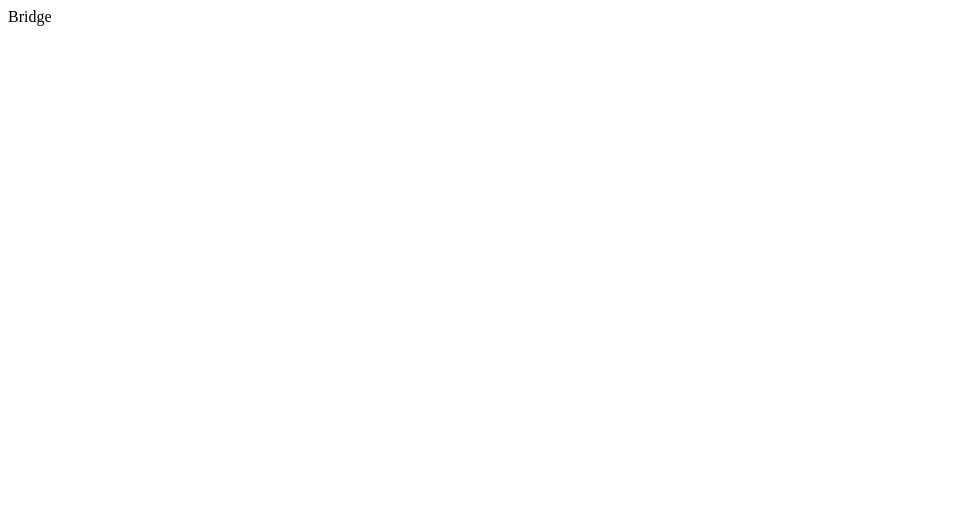
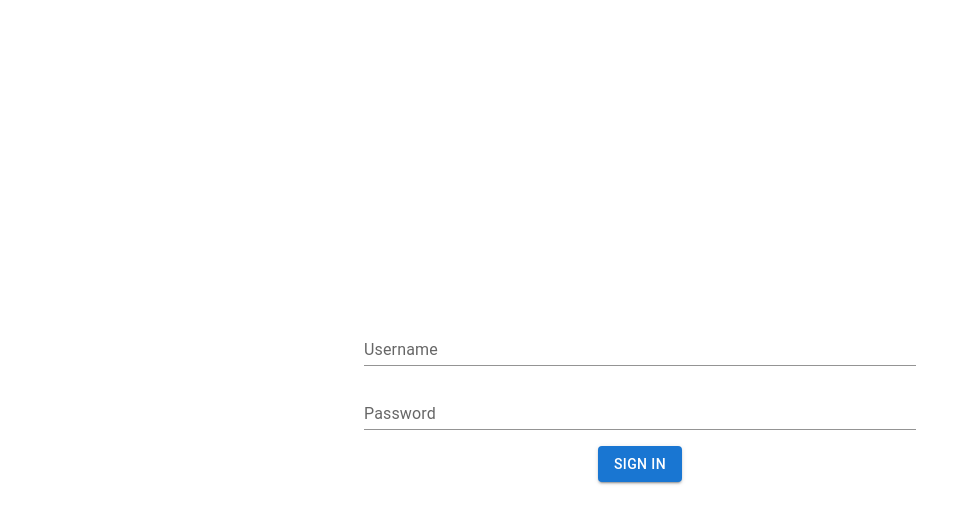
Before and after one commit to Chaffe/bridge, a React app: page /login in a window 1280 px wide. Shown: the top 524 px of the page, without its empty margins (0-971 px from the left). Built offline with nearby package versions, Linux system fonts and the light colour scheme.

Commit message:
implement authorization

```diff
--- a/src/components/App/App.jsx
+++ b/src/components/App/App.jsx
@@ -1,16 +1,53 @@
 import React from 'react';
+import { Provider, connect } from "react-redux";
+import { store } from "../../store";
+import {
+    withRouter,
+    Route
+} from "react-router-dom";
 import '../../style.scss';
+import Home from "../Home/Home.jsx";
+import Login from "../Login/Login.jsx";
 
 class App extends React.Component {
+    constructor(props) {
+        super(props);
+    }
+
+    componentDidMount() {
+        if (localStorage.getItem('isAuth') === 'true') {
+            this.props.setIsAuth(true);
+        } else {
+            this.props.history.push('/login')
+        }
+    }
+
     render() {
         return (
             <>
-                <div>
-                    Bridge
-                </div>
+                <Route exact path='/'>
+                    <Home />
+                </Route>
+                <Route path='/login'>
+                    <Login />
+                </Route>
             </>
         )
     }
 }
 
-export default App;
+const mapStateToProps = (state) => {
+    return {
+        isAuth: state.isAuth
+    }
+}
+
+const mapDispatchToProps = (dispatch) => {
+    return {
+        setIsAuth: (isAuth) => {
+            dispatch({ type: 'SET_IS_AUTH', isAuth })
+        }
+    }
+}
+
+export default connect(mapStateToProps, mapDispatchToProps)(withRouter(App));
--- /dev/null
+++ b/src/components/Header/Header.jsx
@@ -0,0 +1,53 @@
+import React from 'react';
+import { withRouter } from 'react-router-dom';
+import {connect} from "react-redux";
+import { Container, Stack, Button } from '@mui/material';
+
+class Header extends React.Component {
+    constructor(props) {
+        super(props);
+    }
+
+    signButtonHandler() {
+        this.props.setIsAuth(!this.props.isAuth);
+        localStorage.setItem('isAuth', !this.props.isAuth);
+        this.props.history.push('/login')
+    }
+
+    render() {
+        return (
+            <div style={{backgroundColor: '#202938', padding: '15px 0'}}>
+                <Container maxWidth='xl'>
+                    <Stack
+                        direction='row'
+                        justifyContent="space-between"
+                        alignItems="center"
+                    >
+                        <div>Bridge</div>
+                        <Button
+                            onClick={() => this.signButtonHandler()}
+                            variant={this.props.isAuth ? "contained" : 'outlined'}
+                        >{this.props.isAuth ? 'Sign Out' : 'Sign In'}</Button>
+                    </Stack>
+                </Container>
+            </div>
+
+        )
+    }
+}
+
+const mapStateToProps = (state) => {
+    return {
+        isAuth: state.isAuth
+    }
+}
+
+const mapDispatchToProps = (dispatch) => {
+    return {
+        setIsAuth: (isAuth) => {
+            dispatch({ type: 'SET_IS_AUTH', isAuth })
+        }
+    }
+}
+
+export default connect(mapStateToProps, mapDispatchToProps)(withRouter(Header));
--- /dev/null
+++ b/src/components/Home/Home.jsx
@@ -0,0 +1,29 @@
+import React from 'react';
+import Header from "../Header/Header.jsx";
+
+class Home extends React.Component {
+    constructor(props) {
+        super(props);
+    }
+
+    // componentDidMount() {
+    //     console.log(this.props);
+    //
+    //     if (localStorage.getItem('isAuth') === 'false') {
+    //         console.log(false)
+    //         localStorage.setItem('isAuth', 'false');
+    //         this.props.history.push('/login')
+    //     }
+    // }
+
+    render() {
+        return (
+            <>
+                <Header />
+                <h2>Main</h2>
+            </>
+        )
+    }
+}
+
+export default Home;
--- /dev/null
+++ b/src/components/Login/Login.jsx
@@ -0,0 +1,73 @@
+import React from 'react';
+import { withRouter } from 'react-router-dom'
+import { Container, Stack, TextField, Button } from '@mui/material';
+import {connect} from "react-redux";
+
+class Login extends React.Component {
+    constructor(props) {
+        super(props);
+        this.state = {
+            username: '',
+            password: '',
+            error: false
+        }
+        this.creds = {
+            username: 'Admin',
+            password: '123456'
+        }
+    }
+
+    checkForm() {
+        if (this.state.username === this.creds.username && this.state.password === this.creds.password) {
+            this.setState({ error: false });
+            this.props.setIsAuth(true);
+            localStorage.setItem('isAuth', true);
+            this.props.history.push('/')
+        } else {
+            this.setState({ error: true })
+        }
+    }
+
+    render() {
+        return (
+            <Container maxWidth={'sm'}>
+                    <Stack
+                        spacing={2}
+                        justifyContent="center"
+                        alignItems="center"
+                        style={{height: '100vh'}}
+                    >
+                        <TextField
+                            value={this.state.username}
+                            onChange={(e) => this.setState({ username: e.target.value })}
+                            id="username"
+                            label="Username"
+                            variant="standard"
+                            style={{width: '100%'}}
+                        />
+                        <TextField
+                            value={this.state.password}
+                            onChange={(e) => this.setState({ password: e.target.value })}
+                            id="password"
+                            label="Password"
+                            type={"password"}
+                            variant="standard"
+                            style={{width: '100%'}}
+                        />
+                        {this.state.error && <p style={{color: 'red'}}>Имя пользователя или пароль введены не верно</p>}
+                        <Button variant="contained" onClick={() => this.checkForm()}>Sign In</Button>
+                    </Stack>
+            </Container>
+        )
+    }
+}
+
+const mapDispatchToProps = (dispatch) => {
+    return {
+        setIsAuth: (isAuth) => {
+            dispatch({ type: 'SET_IS_AUTH', isAuth })
+        }
+    }
+}
+
+export default connect(null, mapDispatchToProps)(withRouter(Login));
--- a/src/index.jsx
+++ b/src/index.jsx
@@ -1,8 +1,17 @@
 import React from 'react';
 import ReactDOM from 'react-dom';
+import {
+    BrowserRouter,
+} from "react-router-dom";
+import { Provider } from "react-redux";
+import { store } from "./store";
 import App from "./components/App/App.jsx";
 
 ReactDOM.render (
-    <App />,
+    <Provider store={store}>
+        <BrowserRouter>
+            <App />
+        </BrowserRouter>
+    </Provider>,
     document.getElementById('bridge')
 )
--- /dev/null
+++ b/src/reducer.js
@@ -0,0 +1,19 @@
+const defaultState = {
+    isAuth: false,
+    balance: 0
+}
+
+function reducer(state = defaultState, action) {
+    switch (action.type) {
+        case 'SET_IS_AUTH':
+            return {
+                ...state,
+                isAuth: action.isAuth
+            }
+
+        default:
+            return state;
+    }
+}
+
+export default reducer;
--- /dev/null
+++ b/src/store.js
@@ -0,0 +1,6 @@
+import { createStore, applyMiddleware } from 'redux';
+import reducer from "./reducer";
+import {composeWithDevTools} from "@redux-devtools/extension";
+import thunk from "redux-thunk";
+
+export const store = createStore(reducer, composeWithDevTools(applyMiddleware(thunk)))
--- a/src/style.scss
+++ b/src/style.scss
@@ -1,3 +1,4 @@
-//body {
-//  background-color: green;
-//}
+* {
+  margin: 0;
+  padding: 0;
+}
--- a/src/view/index.html
+++ b/src/view/index.html
@@ -6,6 +6,7 @@
           content="width=device-width, user-scalable=no, initial-scale=1.0, maximum-scale=1.0, minimum-scale=1.0">
     <meta http-equiv="X-UA-Compatible" content="ie=edge">
     <title>Bridge</title>
+    <base href="/">
 </head>
 <body>
     <div id="bridge" />
--- a/webpack.config.js
+++ b/webpack.config.js
@@ -7,7 +7,8 @@ module.exports = {
     entry: ["@babel/polyfill", './src/index.jsx'],
     output: {
         path: path.resolve(__dirname, 'dist'),
-        filename: "[name].[hash].js"
+        filename: "[name].[hash].js",
+        publicPath: "/"
     },
     devServer: {
         port: 3000
```
Also changed, not shown: package.json (+9 -1 lines).
